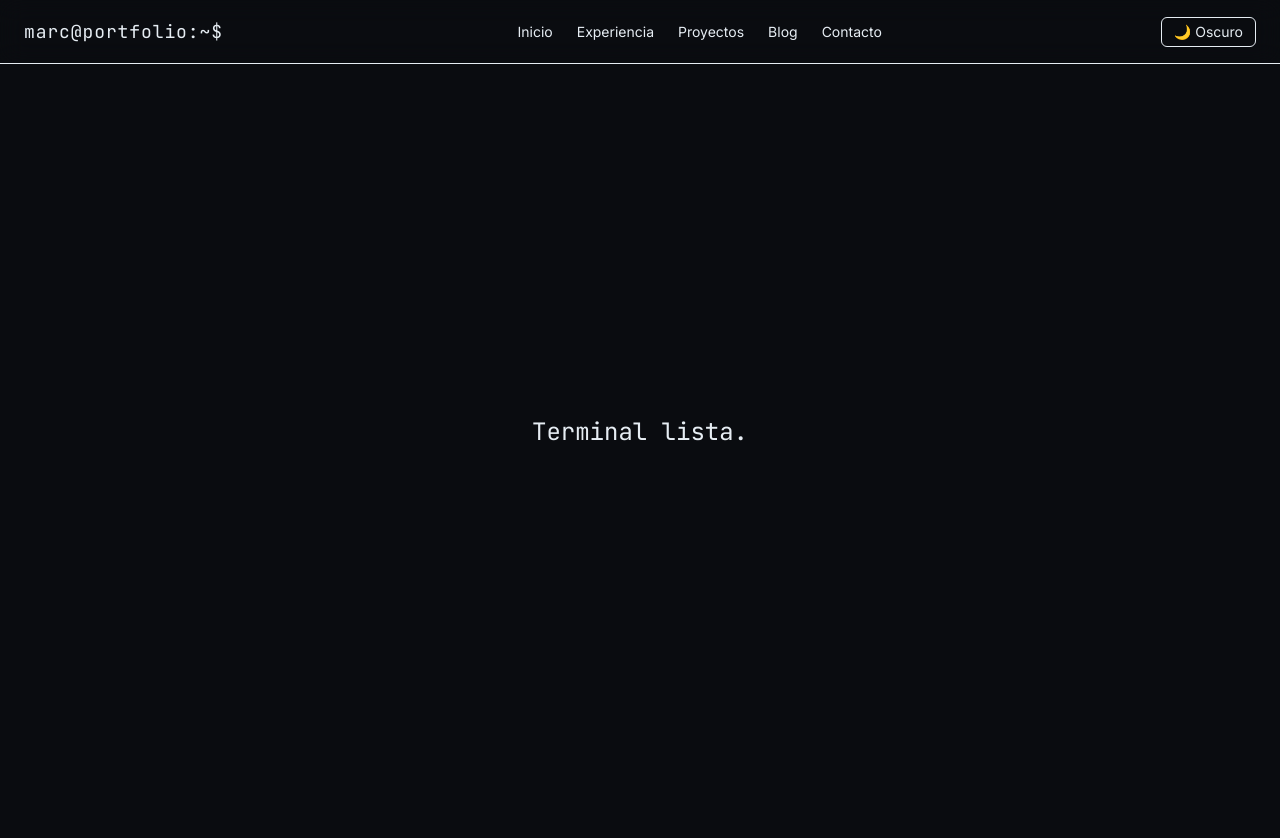
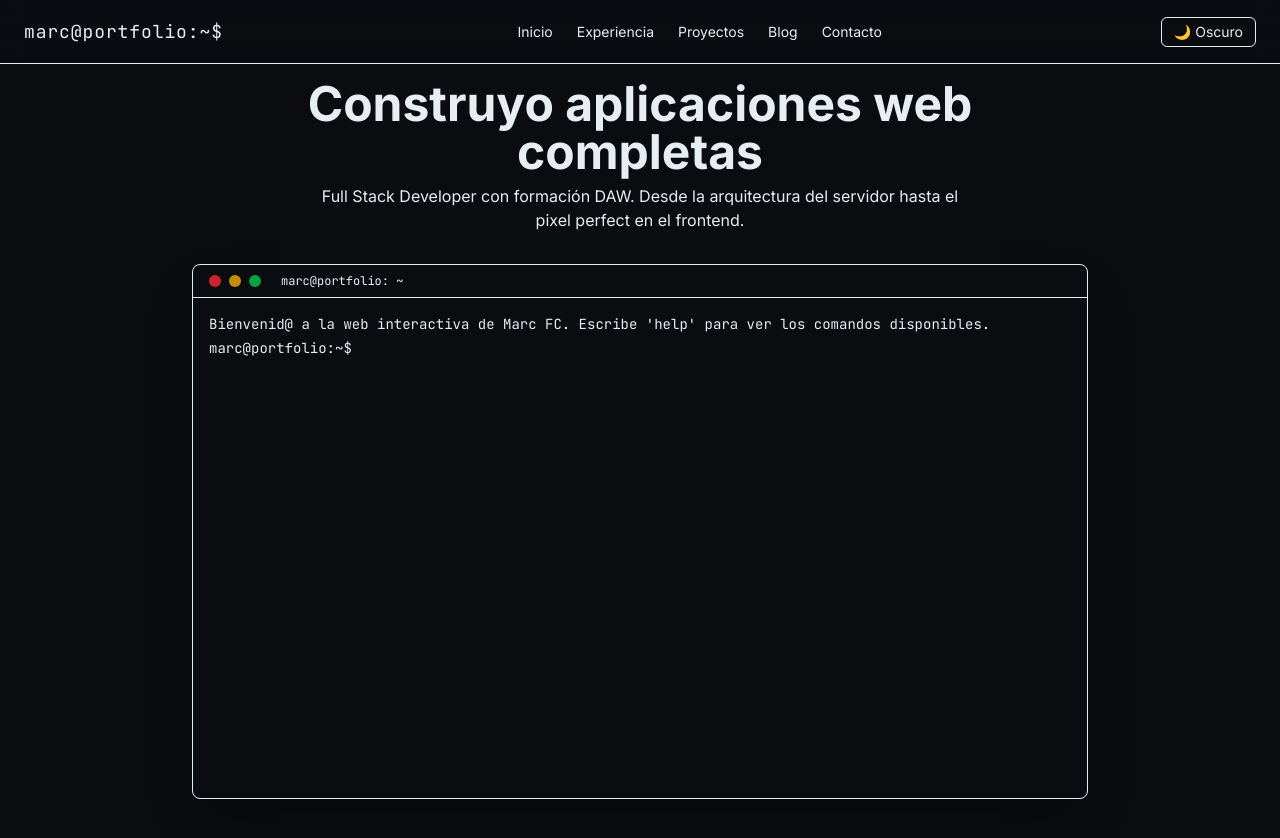
Before and after one commit to MarcFrancesCharles/mi-portfolio, a Next.js app: page / in a window 1280 px wide. Before the commit the page ends 800 px from the top, so only its background shows below. Built offline with nearby package versions, Linux system fonts and the light colour scheme.

Commit message:
feat: Punto 1 - Terminal interactiva funcional con comandos

```diff
--- a/src/app/page.tsx
+++ b/src/app/page.tsx
@@ -1,7 +1,17 @@
+import Terminal from "@/components/sections/Terminal";
+
 export default function Home() {
   return (
-    <div className="pt-16 flex items-center justify-center min-h-screen">
-      <p className="font-mono text-primary text-2xl">Terminal lista.</p>
+    <div className="min-h-screen pt-20 pb-10 flex flex-col items-center justify-center px-4">
+      <div className="w-full max-w-4xl">
+        <h1 className="text-4xl md:text-5xl font-bold text-text-primary mb-2 text-center">
+          Construyo aplicaciones web <span className="text-primary">completas</span>
+        </h1>
+        <p className="text-text-secondary text-center mb-8 max-w-2xl mx-auto">
+          Full Stack Developer con formación DAW. Desde la arquitectura del servidor hasta el pixel perfect en el frontend.
+        </p>
+        <Terminal />
+      </div>
     </div>
   );
 }
--- /dev/null
+++ b/src/components/sections/Terminal.tsx
@@ -0,0 +1,249 @@
+"use client";
+
+import { useState, useRef, useEffect, KeyboardEvent } from "react";
+
+type HistoryEntry = {
+  type: "input" | "output" | "error";
+  content: string;
+};
+
+export default function Terminal() {
+  const [input, setInput] = useState("");
+  const [history, setHistory] = useState<HistoryEntry[]>([
+    {
+      type: "output",
+      content:
+        "Bienvenid@ a la web interactiva de Marc FC. Escribe 'help' para ver los comandos disponibles.",
+    },
+  ]);
+  const [commandHistory, setCommandHistory] = useState<string[]>([]);
+  const [historyIndex, setHistoryIndex] = useState(-1);
+
+  const inputRef = useRef<HTMLInputElement>(null);
+  const terminalEndRef = useRef<HTMLDivElement>(null);
+
+  // Autofoco al montar y cada vez que se haga clic en la terminal
+  useEffect(() => {
+    inputRef.current?.focus();
+  }, []);
+
+  useEffect(() => {
+    terminalEndRef.current?.scrollIntoView({ behavior: "smooth" });
+  }, [history]);
+
+  const focusInput = () => {
+    inputRef.current?.focus();
+  };
+
+  const processCommand = (cmd: string): HistoryEntry[] => {
+    const trimmed = cmd.trim().toLowerCase();
+    let output: HistoryEntry[] = [];
+
+    switch (trimmed) {
+      case "help":
+        output = [
+          {
+            type: "output",
+            content:
+              "Comandos disponibles:\n\n" +
+              "  whoami     → ¿Quién soy?\n" +
+              "  skills     → Tecnologías que domino\n" +
+              "  projects   → Proyectos destacados\n" +
+              "  contact    → ¿Cómo contactarme?\n" +
+              "  cv         → Descargar currículum\n" +
+              "  clear      → Limpiar la terminal\n" +
+              "  matrix     → ????",
+          },
+        ];
+        break;
+      case "whoami":
+        output = [
+          {
+            type: "output",
+            content:
+              "Marc Frances Charles\n" +
+              "Full Stack Developer\n" +
+              "Formación: Desarrollo de Aplicaciones Web (DAW)\n" +
+              "Ubicación: Lleida\n",
+          },
+        ];
+        break;
+      case "skills":
+        output = [
+          {
+            type: "output",
+            content:
+              "Frontend:\n" +
+              "  React · Next.js · TypeScript · Angular · Tailwind CSS · HTML5 · CSS3 \n\n" +
+              "Backend:\n" +
+              "  Node.js · Next.js API Routes · Express · Laravel · SQL · PostgreSQL \n\n" +
+              "DevOps & Tools:\n" +
+              "  Git · GitHub · Docker · Vercel · CI/CD · Testing (Vitest, Playwright)",
+          },
+        ];
+        break;
+      case "projects":
+        output = [
+          {
+            type: "output",
+            content:
+              "1. E‑commerce Full Stack\n" +
+              "   Next.js · Prisma · Stripe · Tailwind · Vercel\n" +
+              "   Tienda completa con carrito, pagos y panel admin.\n\n" +
+              "2. Dashboard de Analíticas\n" +
+              "   React · D3.js · Express · PostgreSQL\n" +
+              "   Visualización de datos en tiempo real.\n\n" +
+              "3. API REST de Gestión de Tareas\n" +
+              "   Node.js · Express · JWT · MongoDB\n" +
+              "   Autenticación, roles y documentación Swagger.",
+          },
+        ];
+        break;
+      case "contact":
+        output = [
+          {
+            type: "output",
+            content:
+              "Email: mfrancescharles@gmail,com\n" +
+              "LinkedIn: linkedin.com/in/MarcFrancesCharles\n" +
+              "GitHub: github.com/MarcFrancesCharles\n\n",
+          },
+        ];
+        break;
+      case "cv":
+        output = [
+          {
+            type: "output",
+            content:
+              "Abriendo CV en nueva pestaña...\n" +
+              "Si no se abre, puedes descargarlo manualmente en /cv.pdf",
+          },
+        ];
+        // Intenta abrir el PDF en otra pestaña
+        if (typeof window !== "undefined") {
+          window.open("/cv.pdf", "_blank");
+        }
+        break;
+      case "clear":
+        return []; // No añade nada, luego limpiamos el historial
+      case "matrix":
+        output = [
+          {
+            type: "output",
+            content:
+              "Wake up, Neo...\n" +
+              "The Matrix has you...\n\n" +
+              "⬛🟩⬛🟩⬛🟩⬛🟩⬛🟩",
+          },
+        ];
+        break;
+      default:
+        output = [
+          {
+            type: "error",
+            content: `Comando no reconocido: '${cmd}'. Escribe 'help' para ver la lista de comandos.`,
+          },
+        ];
+    }
+
+    return output;
+  };
+
+  const handleCommand = () => {
+    if (!input.trim()) return;
+
+    const newHistory: HistoryEntry[] = [...history, { type: "input", content: `marc@portfolio:~$ ${input}` }];
+
+    if (input.trim().toLowerCase() === "clear") {
+      setHistory([]);
+      setInput("");
+      setCommandHistory((prev) => [...prev, input]);
+      setHistoryIndex(-1);
+      return;
+    }
+
+    const output = processCommand(input);
+    const updatedHistory = [...newHistory, ...output];
+    setHistory(updatedHistory);
+    setCommandHistory((prev) => [...prev, input]);
+    setHistoryIndex(-1);
+    setInput("");
+  };
+
+  const handleKeyDown = (e: KeyboardEvent<HTMLInputElement>) => {
+    if (e.key === "Enter") {
+      handleCommand();
+    } else if (e.key === "ArrowUp") {
+      e.preventDefault();
+      if (commandHistory.length === 0) return;
+      const newIndex = historyIndex === -1 ? commandHistory.length - 1 : Math.max(historyIndex - 1, 0);
+      setHistoryIndex(newIndex);
+      setInput(commandHistory[newIndex] || "");
+    } else if (e.key === "ArrowDown") {
+      e.preventDefault();
+      if (historyIndex === -1) return;
+      const newIndex = historyIndex + 1;
+      if (newIndex >= commandHistory.length) {
+        setHistoryIndex(-1);
+        setInput("");
+      } else {
+        setHistoryIndex(newIndex);
+        setInput(commandHistory[newIndex] || "");
+      }
+    }
+  };
+
+  return (
+    <div
+      className="w-full max-w-4xl mx-auto rounded-lg overflow-hidden shadow-2xl border border-surface"
+      onClick={focusInput}
+    >
+      {/* Barra de título al estilo terminal */}
+      <div className="bg-surface px-4 py-2 flex items-center gap-2 border-b border-text-secondary/20">
+        <span className="w-3 h-3 rounded-full bg-red-500/80" />
+        <span className="w-3 h-3 rounded-full bg-yellow-500/80" />
+        <span className="w-3 h-3 rounded-full bg-green-500/80" />
+        <span className="ml-3 text-xs text-text-secondary font-mono">marc@portfolio: ~</span>
+      </div>
+
+      {/* Área de historial + entrada */}
+      <div className="bg-background p-4 font-mono text-sm h-[500px] overflow-y-auto">
+        {history.map((entry, i) => (
+          <div
+            key={i}
+            className={`mb-1 whitespace-pre-wrap break-words ${
+              entry.type === "input"
+                ? "text-primary"
+                : entry.type === "error"
+                ? "text-error"
+                : "text-text-primary"
+            }`}
+          >
+            {entry.content}
+          </div>
+        ))}
+
+        {/* Línea de entrada activa */}
+        <div className="flex items-center text-primary mt-1">
+          <span>marc@portfolio:~$&nbsp;</span>
+          <input
+            ref={inputRef}
+            type="text"
+            value={input}
+            onChange={(e) => setInput(e.target.value)}
+            onKeyDown={handleKeyDown}
+            className="flex-1 bg-transparent border-none outline-none text-text-primary font-mono text-sm"
+            spellCheck={false}
+            autoComplete="off"
+            aria-label="Terminal input"
+          />
+          {/* Cursor parpadeante personalizado cuando el input está vacío */}
+          {input.length === 0 && (
+            <span className="w-2 h-5 bg-primary animate-pulse ml-[1px]" />
+          )}
+        </div>
+        <div ref={terminalEndRef} />
+      </div>
+    </div>
+  );
+}
```
Also changed, not shown: 1 other file (tests, documents, lock files or other folders).
